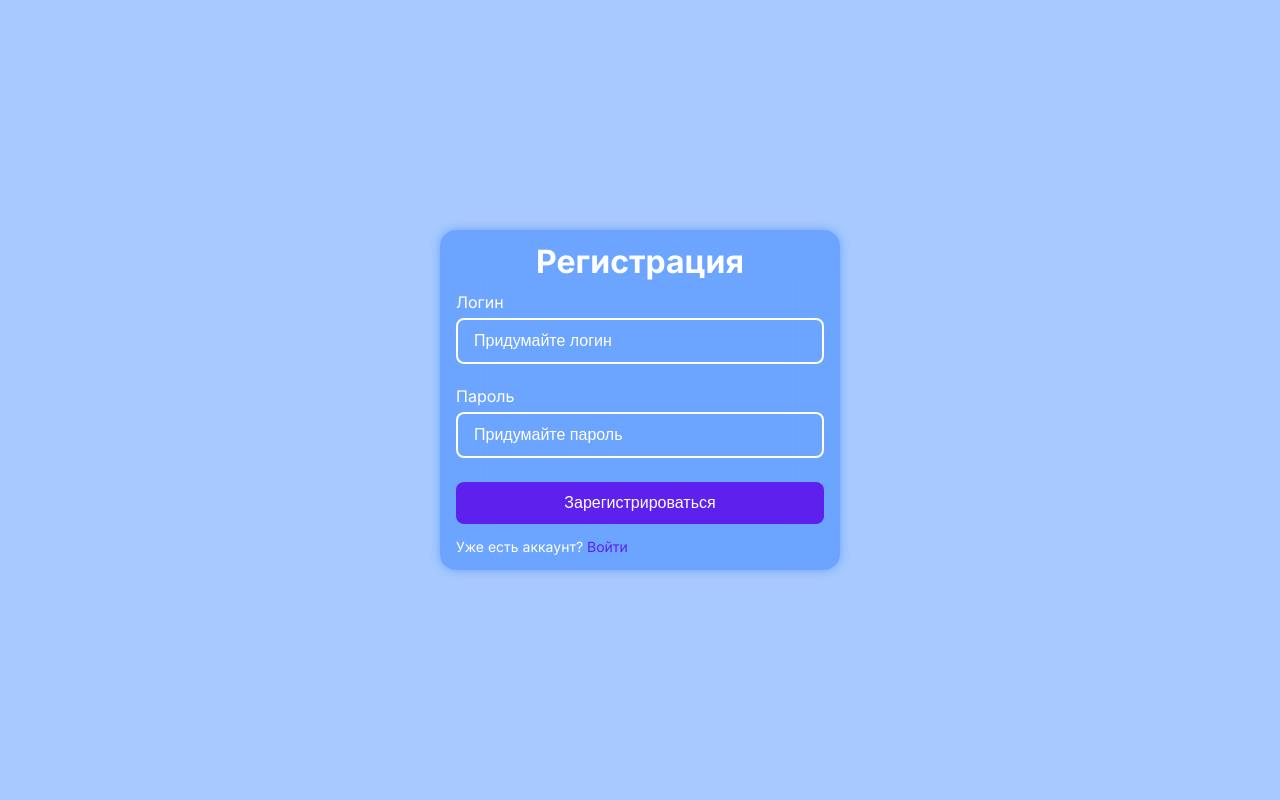
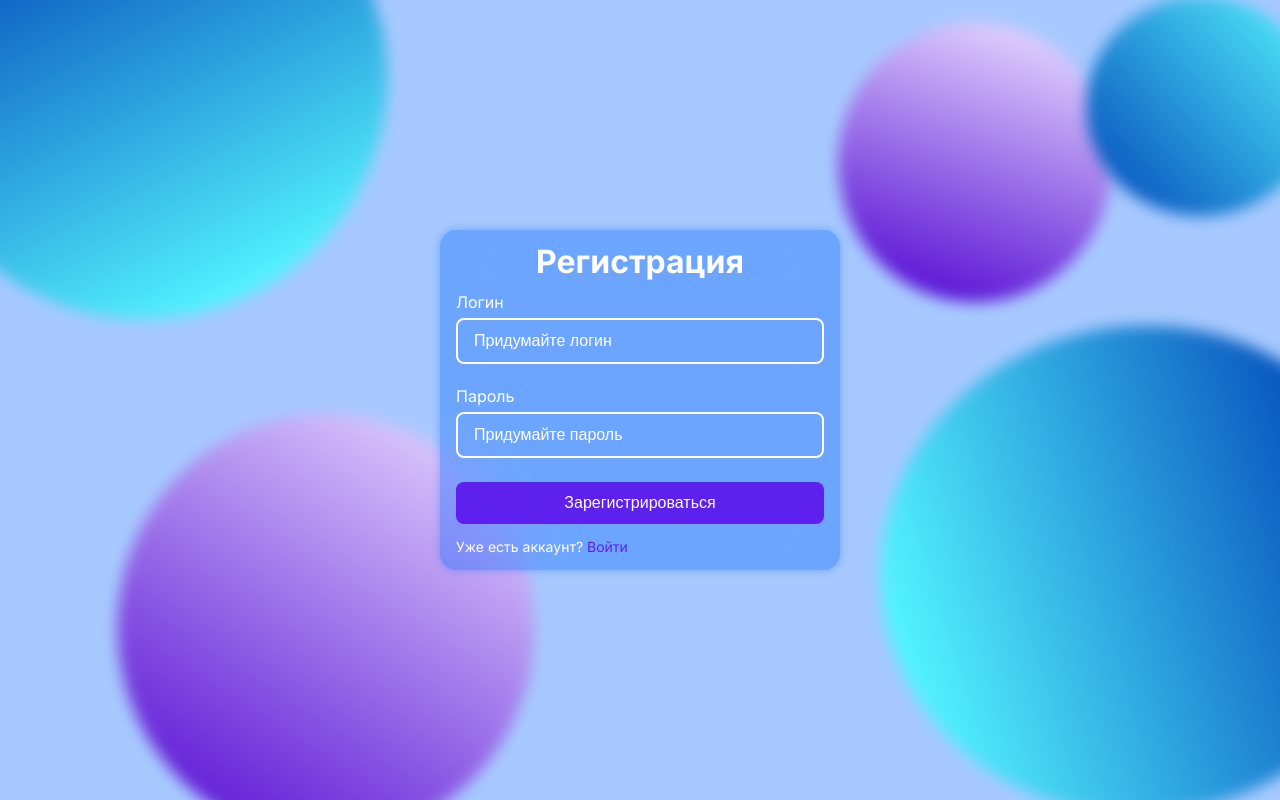
Before and after one commit to RightControlTeam/T1_project, a Vue app in the folder frontend/: page /register in a window 1280 px wide. Built offline with nearby package versions, Linux system fonts and the light colour scheme.

Commit message:
fixed header, added validation

```diff
--- a/frontend/src/App.vue
+++ b/frontend/src/App.vue
@@ -4,40 +4,17 @@ import Header from './components/Header.vue'
 </script>
 
 <template>
-    <div>
-        <Header></Header>
+    <Header></Header>
+    <div id="app">
         <main>
             <RouterView />
         </main>
     </div>
 </template>
 
-
-
-<!-- <style scoped>
-header {
-    background: #42b883;
-    padding: 1rem;
-    color: rgb(104, 104, 104);
-}
-
-nav {
-    display: flex;
-    justify-content: space-between;
-    align-items: center;
-}
-
-a {
-    color: rgb(0, 0, 0);
-    text-decoration: none;
-}
-
-button {
-    padding: 5px 10px;
-    background: rgb(0, 0, 0);
-    color: #42b883;
-    border: none;
-    border-radius: 4px;
-    cursor: pointer;
-}
-</style> -->
+<style>
+    #app {
+        padding: 40px 50px 0;
+        margin: 0;
+    }
+</style>
--- a/frontend/src/components/Header.vue
+++ b/frontend/src/components/Header.vue
@@ -11,24 +11,89 @@
         router.push('/login')
     }
 
+    const Items = [
+        {
+            path: '/',
+            title: 'Каталог',
+            icon: '/src/components/icons/katalog.svg'
+        },
+        {
+            path: '/bookings',
+            title: 'Мои брони',
+            icon: '/src/components/icons/calendar.svg'
+        },
+    ]
+
+    let is_admin = true
+
+    if (is_admin) {
+        Items.push({
+            path: '/create_resource',
+            title: 'Создать',
+            icon: '/src/components/icons/add.svg'
+        })
+    }
+
+
 </script>
 
 <template>
     <header v-if="showHeader">
         <nav>
-            <RouterLink to="/resources">
-                <img src="@/components/icons/katalog.svg">
-                <span>Каталог</span>
+            <RouterLink v-for="item in Items"
+                :key="item.path"
+                :to="item.path"
+                class="menu"
+                active-class="active">
+                <img :src="item.icon">
+                <span>{{ item.title }}</span>
             </RouterLink>
-            <RouterLink to="/bookings">
-                <img src="@/components/icons/calendar.svg">
-                <span>Мои брони</span>
-            </RouterLink>
-            <button @click="logout">Выйти</button>
+            <button class="logout" @click="logout">Выйти</button>
         </nav>
     </header>
 </template>
 
-<style>
+
+<style scoped>
+    header {
+        border-bottom: 2px solid #5D20ED;
+        position: fixed;
+        left: 0;
+        top: 0;
+        background: #fff;
+        width: 100vw;
+        z-index: 1000;
+    }
+
+    nav {
+        display: flex;
+        flex-direction: row;
+        height: 80px;
+        gap: 70px;
+        margin: 0px auto;
+        justify-content: center;
+        align-items: center;
+        width: calc(100% - 200px);
+    }
+
+    .menu {
+        display: flex;
+        flex-direction: column;
+        align-items: center;
+        justify-content: center;
+        text-decoration: none;
+        color: #505050
+    }
+
+    .menu.active span {
+        color: #5D20ED;
+    }
+
+    .menu.active img {
+        filter: brightness(0) saturate(100%) invert(18%) sepia(100%) saturate(2000%) hue-rotate(250deg);
+    }
+    .logout {
+        margin-left: auto;
+    }
 
 </style>
--- a/frontend/src/router/index.js
+++ b/frontend/src/router/index.js
@@ -2,6 +2,8 @@ import { createRouter, createWebHistory } from 'vue-router'
 import LoginPage from '@/views/LoginPage.vue'
 import Register from '@/views/Register.vue'
 import ResourcesPage from '@/views/ResourcesPage.vue'
+import BookingsPage from '../views/BookingsPage.vue'
+import CreateResourcePage from '../views/CreateResourcePage.vue'
 
 const router = createRouter({
     history: createWebHistory(),
@@ -20,6 +22,16 @@ const router = createRouter({
             path: '/register',
             name: 'register',
             component: Register
+        },
+        {
+            path: '/bookings',
+            name: 'bookings',
+            component: BookingsPage
+        },
+        {
+            path: '/create_resource',
+            name: 'create_resource',
+            component: CreateResourcePage
         }
     ]
 })
--- /dev/null
+++ b/frontend/src/views/BookingsPage.vue
@@ -0,0 +1,16 @@
+<script setup>
+</script>
+
+<template>
+  <div class="booking-page">
+    <h1>BookingsPage</h1>
+  </div>
+</template>
+
+<style scoped>
+.bookings-page {
+    padding-left: 0;
+}
+
+
+</style>
--- /dev/null
+++ b/frontend/src/views/CreateResourcePage.vue
@@ -0,0 +1,6 @@
+<script setup>
+</script>
+
+<template>
+  <h1>CreateResourcePage</h1>
+</template>
--- a/frontend/src/views/Register.vue
+++ b/frontend/src/views/Register.vue
@@ -2,7 +2,7 @@
 import { ref } from 'vue'
 import api from '@/api/index'
 import { useRouter, RouterLink } from 'vue-router'
-// надо еще сделать чтобы при нажатии на кнопку зарегистрироваться переходили на главную?
+
 const router = useRouter()
 
 const form = ref({
@@ -10,20 +10,59 @@ const form = ref({
   password: '',
   is_admin: false
 })
+
 const error = ref('')
+const valid_errors = ref({
+    username: '',
+    password: ''
+})
+
+function validate_form() {
+    valid_errors.value.username = ""
+    valid_errors.value.password = ""
+    let is_valid = true
+    if (!form.value.username) {
+        valid_errors.value.username = "Логин обязателен!"
+        is_valid = false
+    }
+    else if (form.value.username.length < 5 || form.value.username.length > 25) {
+        valid_errors.value.username = "Длина логина должна быть от 5 до 25 символов!"
+        is_valid = false
+    }
+    else if (!/^\w+$/.test(form.value.username)) {
+        valid_errors.value.username = "Логин может содержать только буквы, цифры и нижнее подчёркивание"
+        is_valid = false
+    }
+    else if (/^[0-9_]/.test(form.value.username)) {
+        valid_errors.value.username = "Логин не может начинаться с цифры или нижнего подчёркивания"
+        is_valid = false
+    }
+
+    if (!form.value.password) {
+        valid_errors.value.password = "Пароль обязателен!"
+        is_valid = false
+    }
+    else if (form.value.password.length < 8 || form.value.password.length > 40) {
+        valid_errors.value.password = "Длина пароля должна быть от 8 до 40 символов"
+        is_valid = false
+    }
+    return is_valid
+}
 
 async function register() {
-  try {
+  if (validate_form()) {
+    try {
     const response = await api.post('/user/register', form.value)
     console.log('Данные отправлены')
     localStorage.setItem('token', response.data.access_token)
     const response2 = await api.get('/user/list/')
     console.log(response2.data)
     router.push('/')
-  }
-  catch (e) {
-    console.log(e)
-    error.value = e
+    }
+    catch (e) {
+        console.log(e)
+        error.value = e
+    }
   }
 }
 
@@ -31,16 +70,25 @@ async function register() {
 
 <template>
     <div class="register-page">
+        <div class="background-circles">
+            <div class="circle circle1"></div>
+            <div class="circle circle2"></div>
+            <div class="circle circle3"></div>
+            <div class="circle circle4"></div>
+            <div class="circle circle5"></div>
+        </div>
         <div class="register-card">
             <h1>Регистрация</h1>
             <form @submit.prevent="register">
                 <div class="group-input">
                     <label for="register">Логин</label>
                     <input id="register" v-model="form.username" placeholder="Придумайте логин">
+                    <p v-if="valid_errors.username" class="error">{{ valid_errors.username }}</p>
                 </div>
                 <div class="group-input">
                     <label for="password">Пароль</label>
                     <input id="password" type="password" v-model="form.password" placeholder="Придумайте пароль">
+                    <p v-if="valid_errors.password" class="error">{{ valid_errors.password }}</p>
                 </div>
                 <div class="group-input">
                 <button type="submit">Зарегистрироваться</button>
@@ -168,5 +216,67 @@ a {
     font-weight: 400;
 }
 
+.circle {
+    border-radius: 50%;
+}
+
+.circle1 {
+    position: absolute;
+    width: 482.15px;
+    height: 472.06px;
+    left: -94px;
+    top: -154px;
+
+    background: linear-gradient(180deg, #53F4FF 0%, #0044B8 100%);
+    filter: blur(7.5px);
+    transform: rotate(153.5deg);
+}
+
+.circle2 {
+    position: absolute;
+    width: 426.47px;
+    height: 417.45px;
+    left: 112.66px;
+    top: 418px;
+
+    background: linear-gradient(304.34deg, #E4D5FF 5.87%, #570FD4 94.13%);
+    filter: blur(7.5px);
+    transform: rotate(-92deg);
+}
+
+.circle3 {
+    position: absolute;
+    width: 280.26px;
+    height: 274.33px;
+    left: 835px;
+    top: 25px;
+
+    background: linear-gradient(291.08deg, #E4D5FF 8.43%, #570FD4 91.57%);
+    filter: blur(7.5px);
+    transform: rotate(-92deg);
+}
+
+.circle4 {
+    position: absolute;
+    width: 230px;
+    height: 219px;
+    left: 1086px;
+    top: -3px;
+
+    background: linear-gradient(228.4deg, #53F4FF 0.49%, #0044B8 99.51%);
+    filter: blur(7.5px);
+}
+
+.circle5 {
+    position: absolute;
+    width: 523px;
+    height: 488px;
+    left: 880.28px;
+    top: 326.12px;
+
+    background: linear-gradient(259.37deg, #53F4FF 8.06%, #0044B8 92.09%);
+    filter: blur(7.5px);
+    transform: rotate(173.29deg);
+}
 
 </style>
```
Also changed, not shown: frontend/src/components/icons/add.svg (added), frontend/src/components/icons/katalog.svg.
